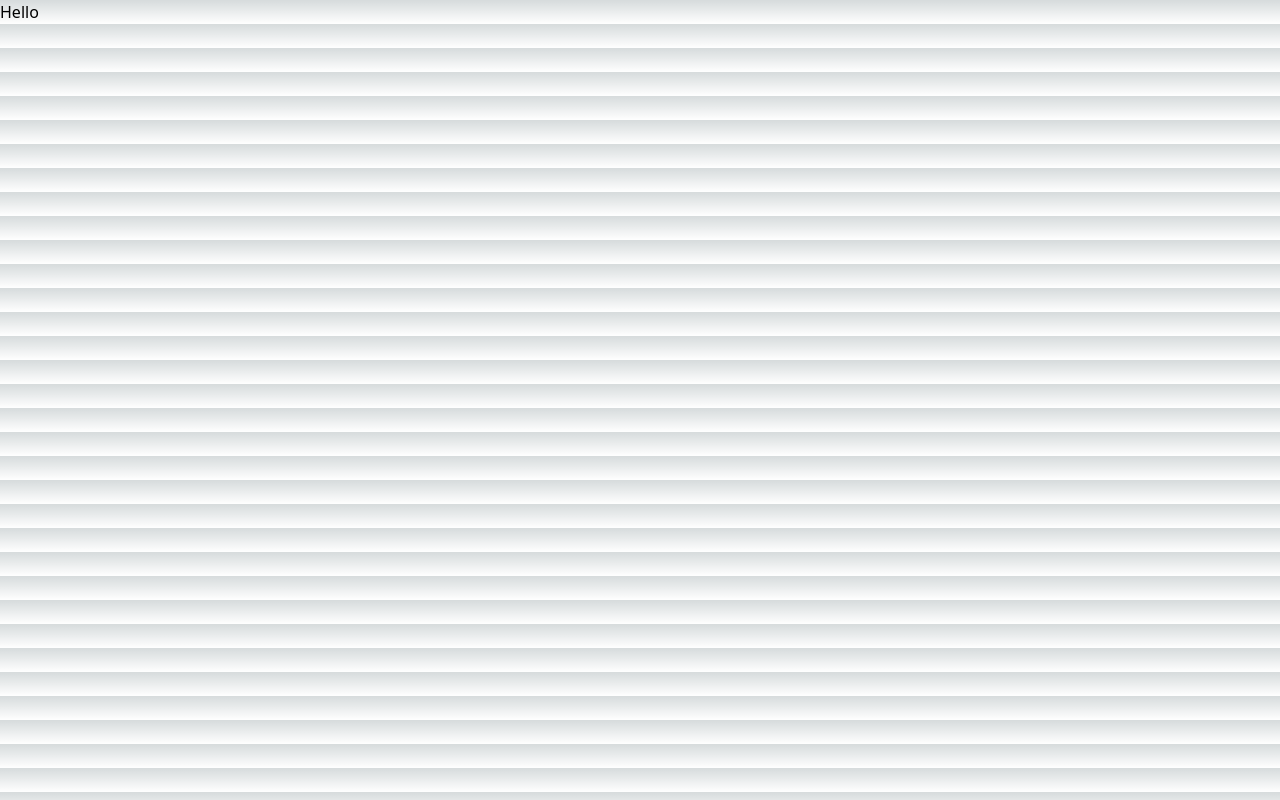
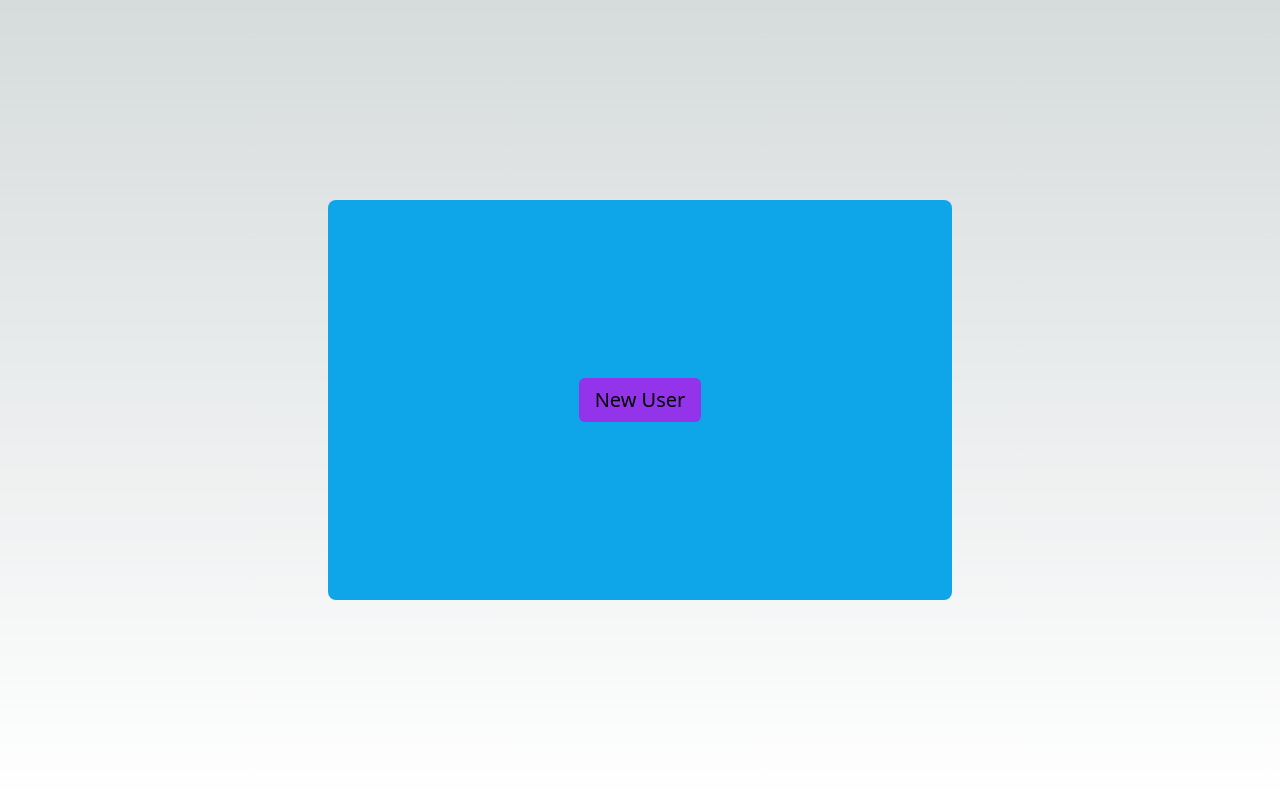
Before and after one commit to aaronwp21/user-manager, a Next.js app: page / in a window 1280 px wide. Built offline with nearby package versions, Linux system fonts and the light colour scheme.

Commit message:
styled new user button

```diff
--- a/src/pages/index.tsx
+++ b/src/pages/index.tsx
@@ -1,8 +1,10 @@
 export default function Home() {
   return (
-    <main>
-      <div>
-        Hello
+    <main className="h-screen flex items-center justify-center px-4 min-w-[400px]">
+      <div className="bg-sky-500 h-[50vh] w-[50%] min-w-[370px] min-h-[400px] rounded-lg flex items-center justify-center">
+        <div>
+          <button className="bg-purple-600 px-4 py-2 rounded-md text-xl">New User</button>
+        </div>
       </div>
     </main>
   )
```
